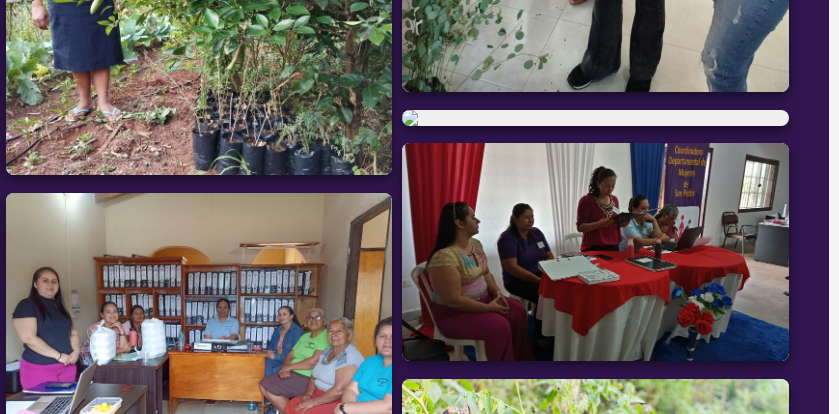
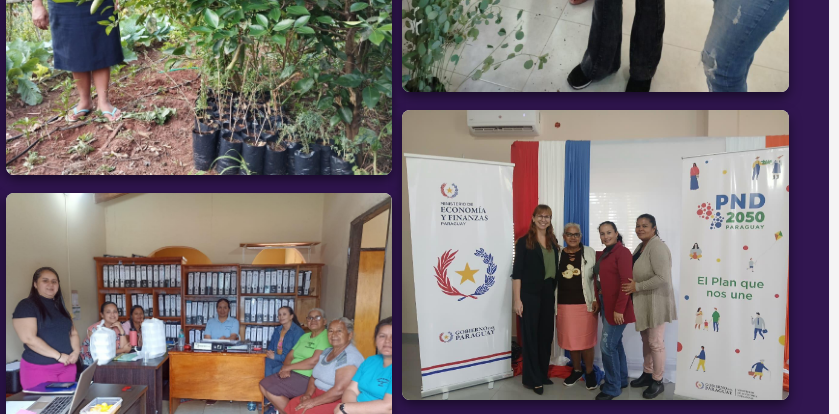
Before and after one commit to Crasher256/CDMSP, a plain HTML site: page sobreNosotros.html in a window 1280 px wide. Shown: the part 724-1138 px from the top of the page, 441-1280 px from the left. Drawn offline with Linux system fonts and the light colour scheme.

Commit message:
Update sobreNosotros.html

```diff
--- a/sobreNosotros.html
+++ b/sobreNosotros.html
@@ -108,7 +108,7 @@
                 </div>
                 <div class="contenedor-imagen">
                     <figure>
-                        <img src="image11.jpg">
+                        <img src="imagenes\image11.jpg">
                     </figure>
                 </div>
                 <div class="contenedor-imagen">
```
